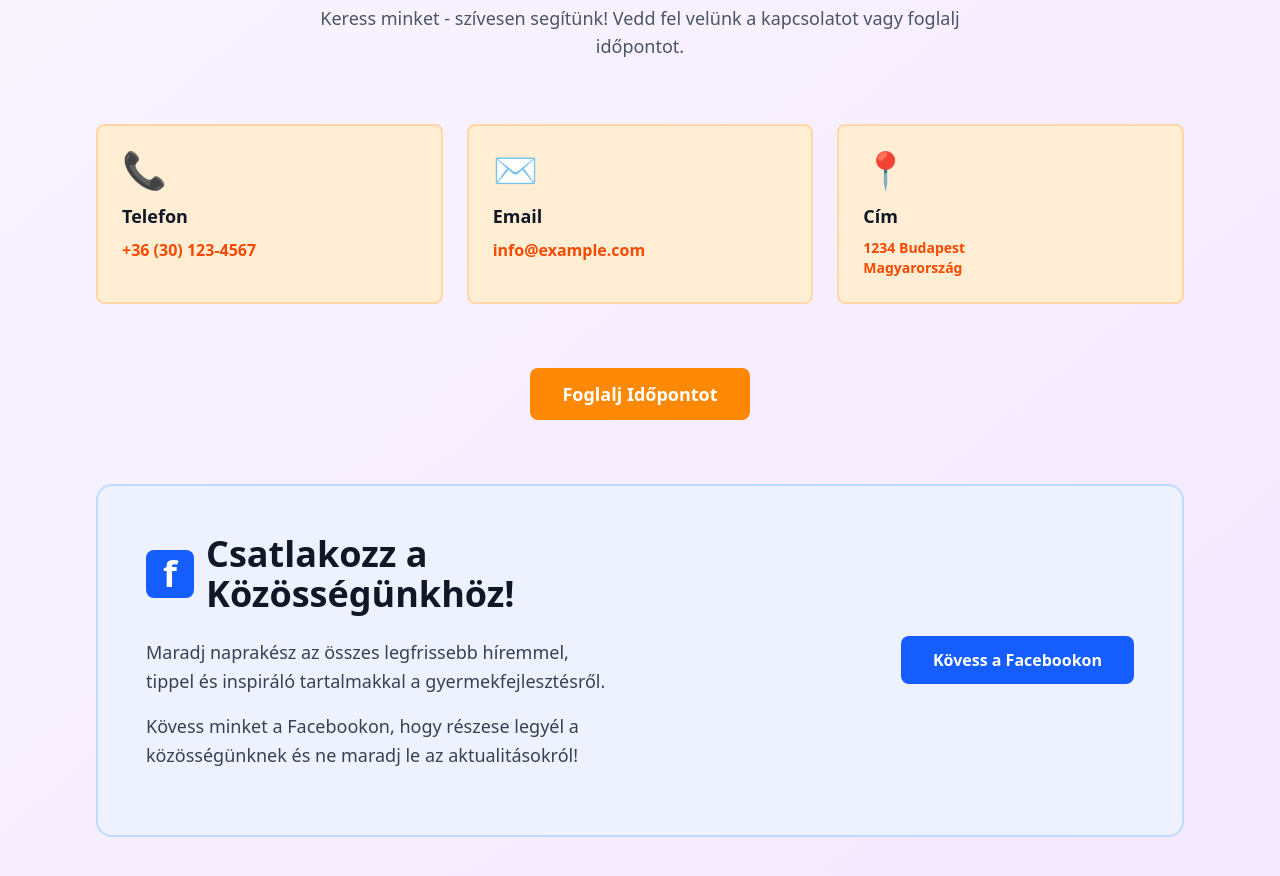
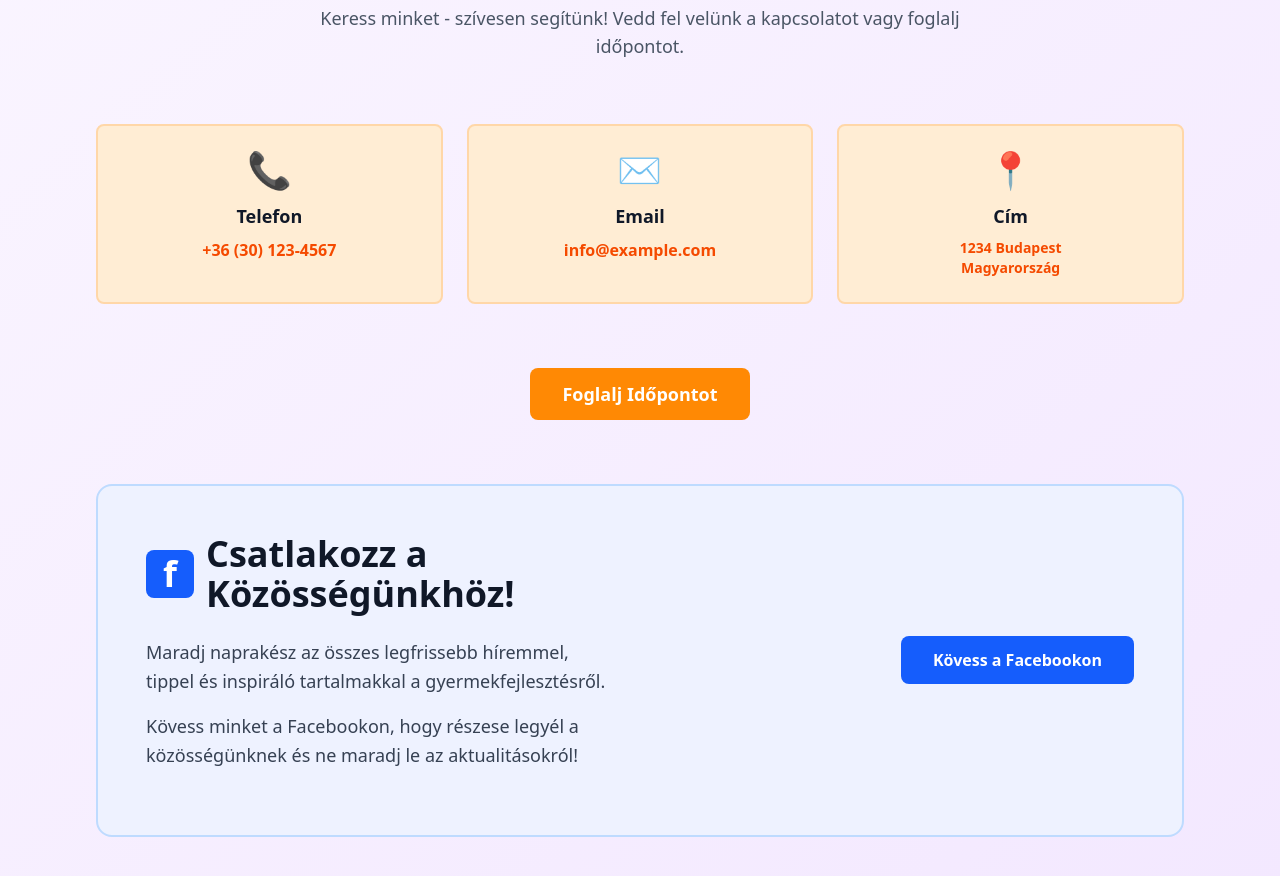
Before and after one commit to krisho-code/aprolepesekfejlesztohaz, a Next.js app: page / in a window 1280 px wide. Shown: the part 2580-3456 px from the top of the page. Built offline with nearby package versions, Linux system fonts and the light colour scheme.

Commit message:
contact section infos cards

```diff
--- a/components/home/ContactSection.tsx
+++ b/components/home/ContactSection.tsx
@@ -20,7 +20,7 @@ export default function ContactSection() {
         {/* Contact Cards Grid */}
         <div className="grid grid-cols-1 md:grid-cols-3 gap-6 mb-16">
           {/* Phone Card */}
-          <div className="p-6 bg-orange-100 rounded-lg border-2 border-orange-200 hover:shadow-lg transition-shadow duration-300">
+          <div className="p-6 bg-orange-100 rounded-lg border-2 border-orange-200 hover:shadow-lg transition-shadow duration-300 flex flex-col items-center text-center">
             <div className="text-4xl mb-3">📞</div>
             <h3 className="text-lg font-semibold text-gray-900 mb-2">
               Telefon
@@ -34,7 +34,7 @@ export default function ContactSection() {
           </div>
 
           {/* Email Card */}
-          <div className="p-6 bg-orange-100 rounded-lg border-2 border-orange-200 hover:shadow-lg transition-shadow duration-300">
+          <div className="p-6 bg-orange-100 rounded-lg border-2 border-orange-200 hover:shadow-lg transition-shadow duration-300 flex flex-col items-center text-center">
             <div className="text-4xl mb-3">✉️</div>
             <h3 className="text-lg font-semibold text-gray-900 mb-2">Email</h3>
             <a
@@ -46,7 +46,7 @@ export default function ContactSection() {
           </div>
 
           {/* Location Card */}
-          <div className="p-6 bg-orange-100 rounded-lg border-2 border-orange-200 hover:shadow-lg transition-shadow duration-300">
+          <div className="p-6 bg-orange-100 rounded-lg border-2 border-orange-200 hover:shadow-lg transition-shadow duration-300 flex flex-col items-center text-center">
             <div className="text-4xl mb-3">📍</div>
             <h3 className="text-lg font-semibold text-gray-900 mb-2">Cím</h3>
             <p className="text-orange-600 font-semibold text-sm">
```
